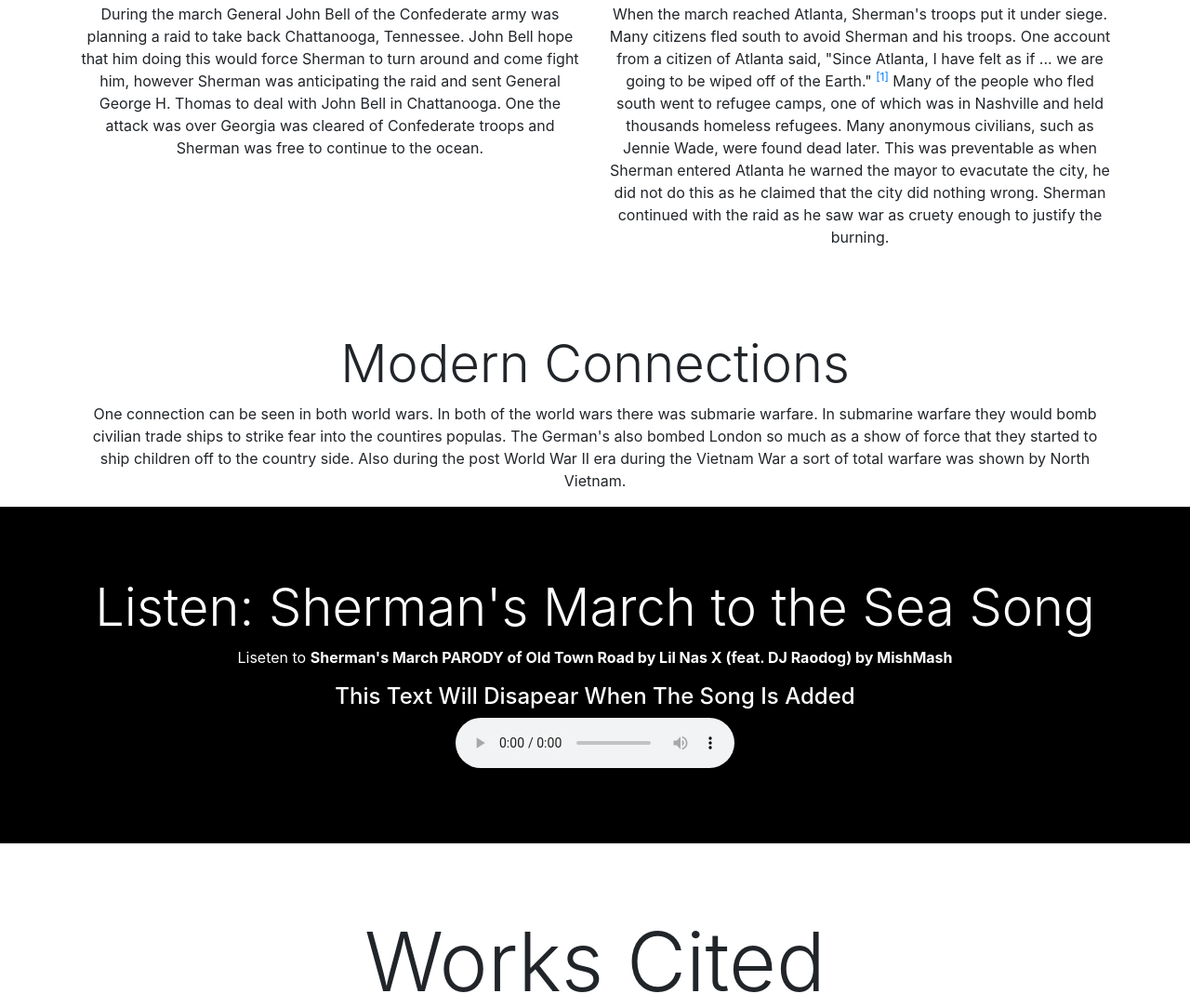
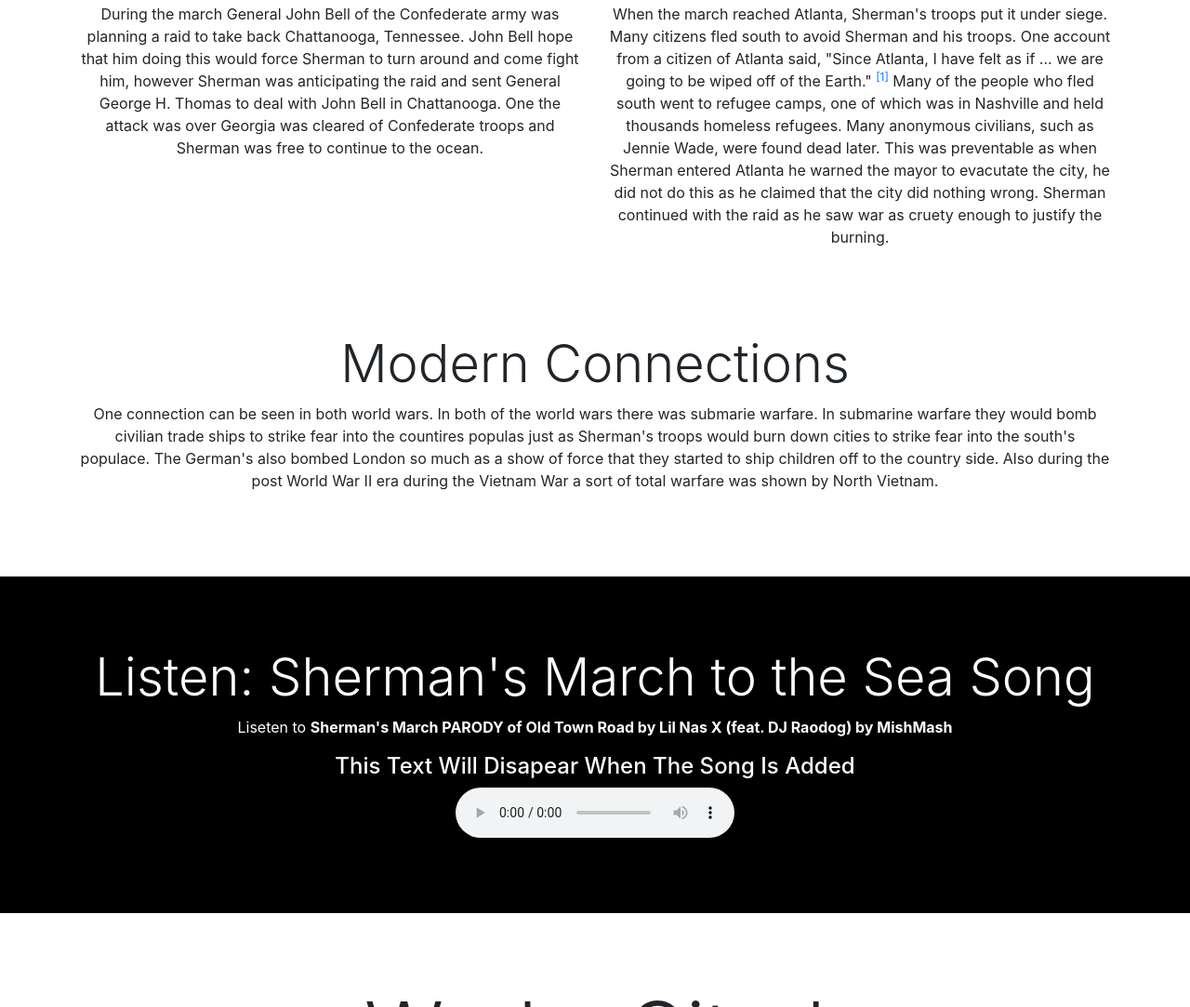
Before and after one commit to HMStith/personal-portfolio, a plain HTML site: page civil-war/index.html in a window 1280 px wide. Shown: the part 1385-2468 px from the top of the page at 93% size. Drawn offline with nearby package versions, Linux system fonts and the light colour scheme.

Commit message:
Updated Info

```diff
--- a/civil-war/index.html
+++ b/civil-war/index.html
@@ -129,12 +129,13 @@
                 </div>
             </div>
         </div>
-        <div id="modern-connections" style="padding-top: 75px;" class="container">
+        <div id="modern-connections" style="padding-top: 75px; padding-bottom: 75px;" class="container">
             <h1 class="display-4 text-center">Modern Connections</h1>
             <p class="text-center">
                 One connection can be seen in both world wars. In both of the world wars there was submarie
                 warfare. In submarine warfare they would bomb civilian trade ships to strike fear into
-                the countires populas. The German's also bombed London so much as a show of force that they
+                the countires populas just as Sherman's troops would burn down cities to strike fear into
+                the south's populace. The German's also bombed London so much as a show of force that they
                 started to ship children off to the country side. Also during the post World War II era during
                 the Vietnam War a sort of total warfare was shown by North Vietnam.
             </p>
```
